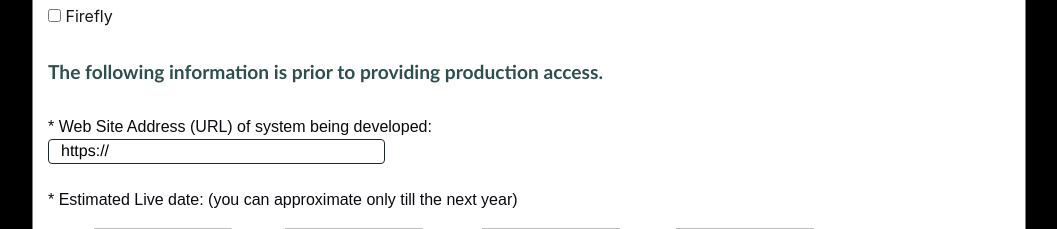
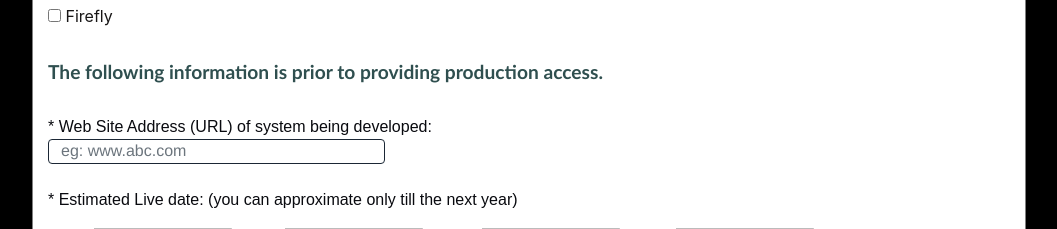
Before and after one commit to aishmonga/Ideation, a plain HTML site: page index.html in a window 1280 px wide. Shown: the part 1060-1289 px from the top of the page, without its empty margins (111-1168 px from the left). Drawn offline with nearby package versions, Linux system fonts and the light colour scheme.

Commit message:
removed https:// from website URL

```diff
--- a/index.html
+++ b/index.html
@@ -117,7 +117,7 @@
                             <br>
                             <li class="grey">* Web Site Address (URL) of system being developed:
                                 <input class="form-control unique" type="text" name="webUrl"  id="webUrl" required
-                                pattern="(https://)(www)+\.([a-z0-9]+\.+[a-z.]+)$" placeholder="eg: www.abc.com" value ="https://" >
+                                pattern="(www)+\.([a-z0-9]+\.+[a-z.]+)$" placeholder="eg: www.abc.com">
                                 <!-- "[www.]( [a-z0-9\.]+)" -->
                             </li>
                             <!-- todo -->
```
